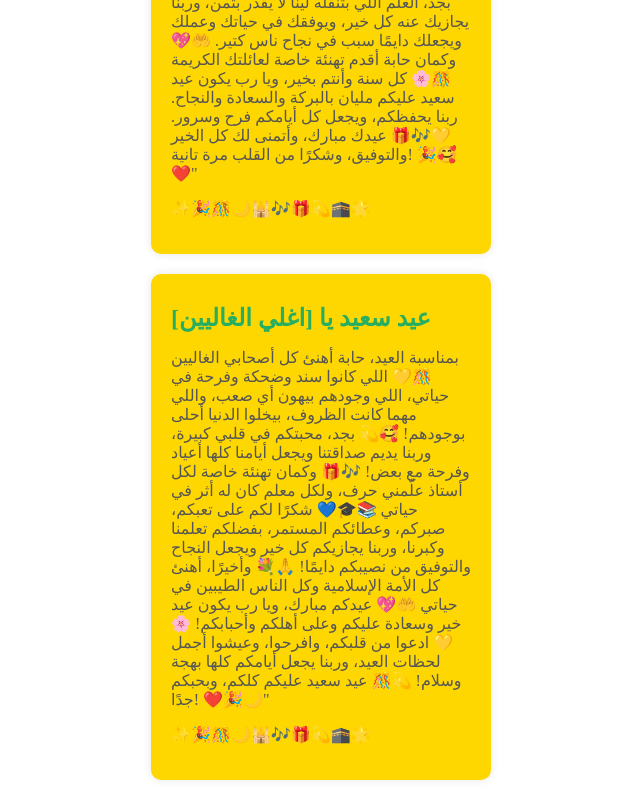
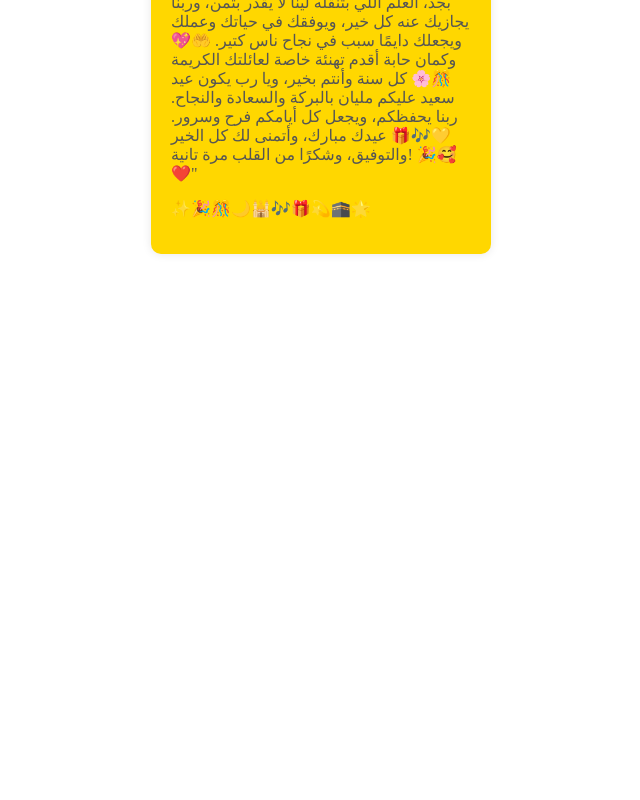
Before and after one commit to nerminawad/Eid-greeting, a plain HTML site: page index.html in a window 1280 px wide. Shown: the part 462-1262 px from the top of the page, without its empty margins (319-959 px from the left). After the commit the page ends 800 px from the top, so only its background shows below. Drawn offline with Linux system fonts and the light colour scheme.

Commit message:
Update index.html

```diff
--- a/index.html
+++ b/index.html
@@ -48,18 +48,5 @@
         <p>✨🎉🎊🌙🕌🎶🎁💫🕋🌟</p>
     </div>
 
-    <div class="card">
-        <h2>عيد سعيد يا [اغلي الغاليين]</h2>
-        <p>بمناسبة العيد، حابة أهنئ كل أصحابي الغاليين 🎊💛 اللي كانوا سند وضحكة وفرحة في حياتي، اللي وجودهم بيهون أي صعب، واللي مهما كانت الظروف، بيخلوا الدنيا أحلى بوجودهم! 🥰💫 بجد، محبتكم في قلبي كبيرة، وربنا يديم صداقتنا ويجعل أيامنا كلها أعياد وفرحة مع بعض! 🎶🎁
-
-وكمان تهنئة خاصة لكل أستاذ علّمني حرف، ولكل معلم كان له أثر في حياتي 📚🎓💙 شكرًا لكم على تعبكم، صبركم، وعطائكم المستمر، بفضلكم تعلمنا وكبرنا، وربنا يجازيكم كل خير ويجعل النجاح والتوفيق من نصيبكم دايمًا! 🙏💐
-
-وأخيرًا، أهنئ كل الأمة الإسلامية وكل الناس الطيبين في حياتي 🤲💖 عيدكم مبارك، ويا رب يكون عيد خير وسعادة عليكم وعلى أهلكم وأحبابكم! 🌸💛 ادعوا من قلبكم، وافرحوا، وعيشوا أجمل لحظات العيد، وربنا يجعل أيامكم كلها بهجة وسلام! 💫🎊
-
-عيد سعيد عليكم كلكم، وبحبكم جدًا! ❤️🎉🌙"
-</p>
-        <p> ✨🎉🎊🌙🕌🎶🎁💫🕋🌟</p>
-    </div>
-
 </body>
 </html>
```
